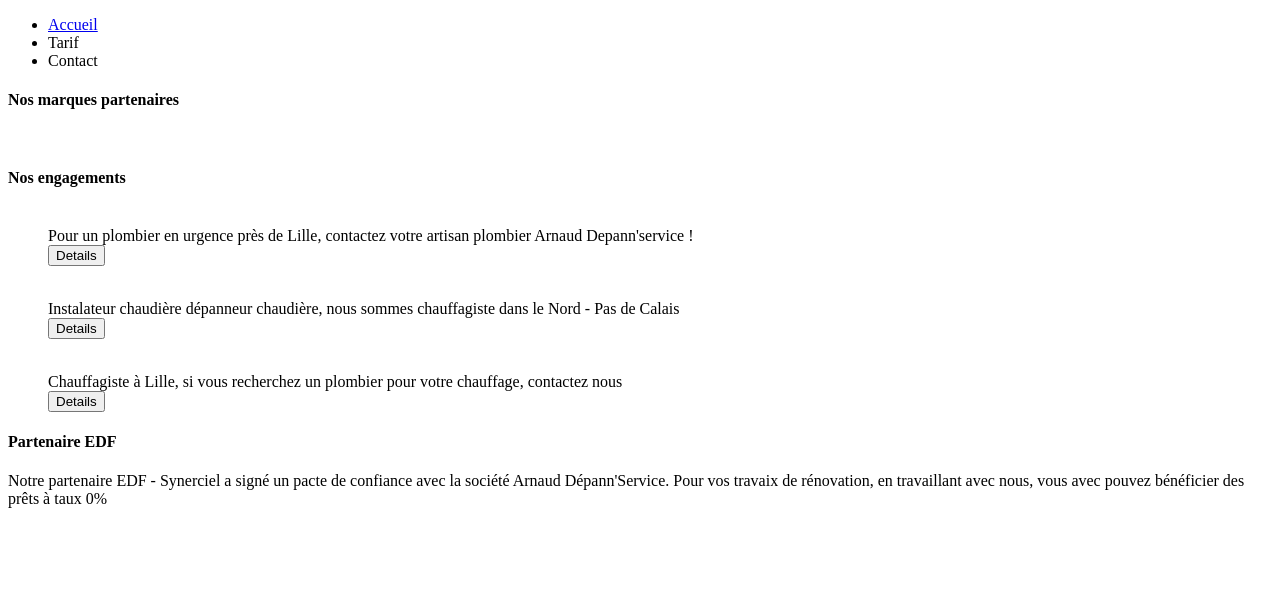
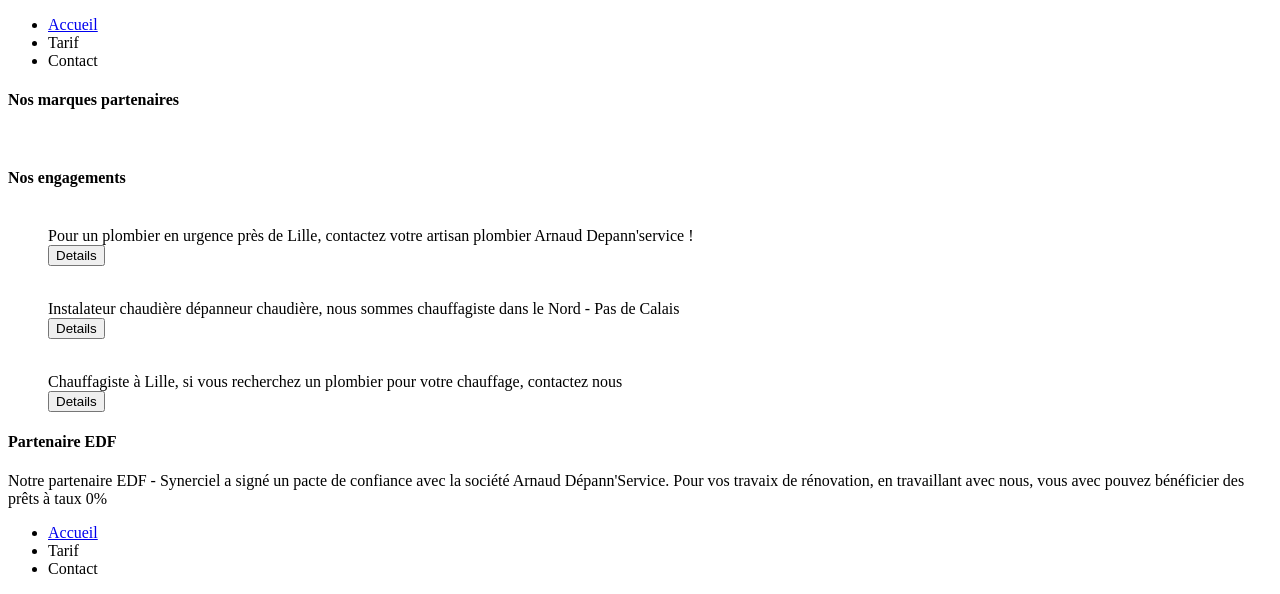
Before and after one commit to moradsimplon/projet-plombier, a plain HTML site: page index.html in a window 1280 px wide. Shown: the part 544-1138 px from the top of the page. Before the commit the page ends 1068 px from the top, so only its background shows below. Drawn offline with Linux system fonts and the light colour scheme; files whose address does not match are found by name.

Commit message:
mise en place du contenu footer avec nav sur fichier index.html

```diff
--- a/index.html
+++ b/index.html
@@ -60,6 +60,14 @@
       <p>Notre partenaire EDF - Synerciel a signé un pacte de confiance avec la société Arnaud Dépann'Service.
 Pour vos travaix de rénovation, en travaillant avec nous, vous avec pouvez bénéficier des prêts à taux 0%</p>
     </section>
-
+<footer>
+  <nav>
+    <ul>
+      <li><a href="#">Accueil</a></li>
+      <li><a href="#"></a>Tarif</li>
+      <li><a href="#"></a>Contact</li>
+    </ul>
+  </nav>
+</footer>
   </body>
 </html>
```
